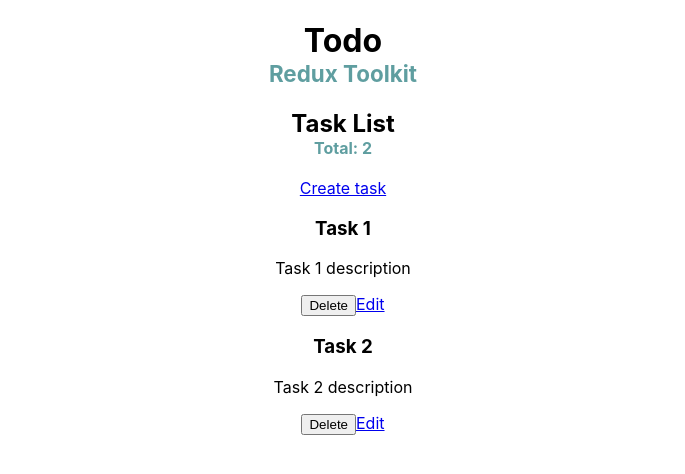
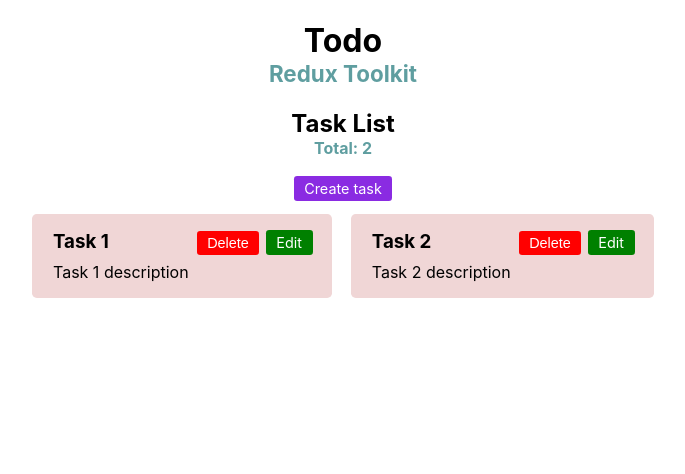
Before and after one commit to jcarlosj/React-Redux-Toolkit-CRUD-ToDo-YT-Fazt, a React (Create React App) app: page / in a window 1280 px wide. Shown: the top 474 px of the page, without its empty margins (297-982 px from the left). Built offline with nearby package versions, Linux system fonts and the light colour scheme.

Commit message:
[+] Styles: Cards & Buttons (TaskList), Buttons (TaskForm)

```diff
--- a/src/App.css
+++ b/src/App.css
@@ -28,8 +28,51 @@
 }
 
 .task-list {
+    align-items: center;
+    display: flex;
+	flex-wrap: wrap;
+    gap: 1.2rem;
+    justify-content: center;
 	padding-left: 0;
 }
 .task-list-item {
 	list-style: none;
 }
+
+.task-title, .task-description {
+    margin: 0;
+    padding: 0.3rem;
+    text-align: left;
+}
+
+.btn {
+    background: lightslategrey;
+    border: 1px solid transparent;
+    border-radius: 0.2rem;
+    font-size: .9rem;
+    margin: 0.2rem;
+    padding: 0.2rem 0.6rem;
+	text-decoration: none;
+}
+.btn-delete,
+.btn-cancel {
+	background: red;
+	color: white;
+}
+.btn-edit {
+	background: green;
+	color: white;
+}
+.btn-create {
+	background: blueviolet;
+	color: white
+}
+
+.card {
+    display: flex;
+    justify-content: center;
+    align-items: baseline;
+    background: #f0d6d6;
+    border-radius: 0.3rem;
+    padding: 0.7rem 1rem;
+}
--- a/src/components/TaskForm.js
+++ b/src/components/TaskForm.js
@@ -77,8 +77,8 @@
                     ></textarea>
                 </div>
                 <div className="form-field">
-                    <button type="button" onClick={ () => navigate( '/' ) }>Cancel</button>
-                    <button type="submit">{ params?.id ? 'Edit' : 'Create' }</button>
+                    <button className="btn btn-cancel" type="button" onClick={ () => navigate( '/' ) }>Cancel</button>
+                    <button className="btn btn-create" type="submit">{ params?.id ? 'Edit' : 'Create' }</button>
                 </div>
             </form>
         </section>
--- a/src/components/TaskList.js
+++ b/src/components/TaskList.js
@@ -17,15 +17,21 @@
     return (
         <section className="section section__task-list">
             <h2 className="title__component">Task List <small className="title-small__component">Total: { tasks.length }</small></h2>
-            <Link to="/create-task">Create task</Link>
+            <Link className="btn btn-create" to="/create-task">Create task</Link>
 
             {   tasks.length > 0 && <ul className="task-list">
                 {   tasks.map( task => (
                         <li className="task-list-item" key={ task.id }>
-                            <h3>{ task.title }</h3>
-                            <p>{ task.description }</p>
-                            <button type="button" onClick={ () => handleDelete( task.id ) }>Delete</button>
-                            <Link to={ `/edit-task/${ task.id }` }>Edit</Link>
+                            <div className="card">
+                                <div className="card-header">
+                                    <h3 className="task-title">{ task.title }</h3>
+                                    <p className="task-description">{ task.description }</p>
+                                </div>
+                                <div className="card-actions">
+                                    <button className="btn btn-delete" type="button" onClick={ () => handleDelete( task.id ) }>Delete</button>
+                                    <Link to={ `/edit-task/${ task.id }` } className="btn btn-edit">Edit</Link>
+                                </div>
+                            </div>
                         </li>
                     ))
                 }
```
